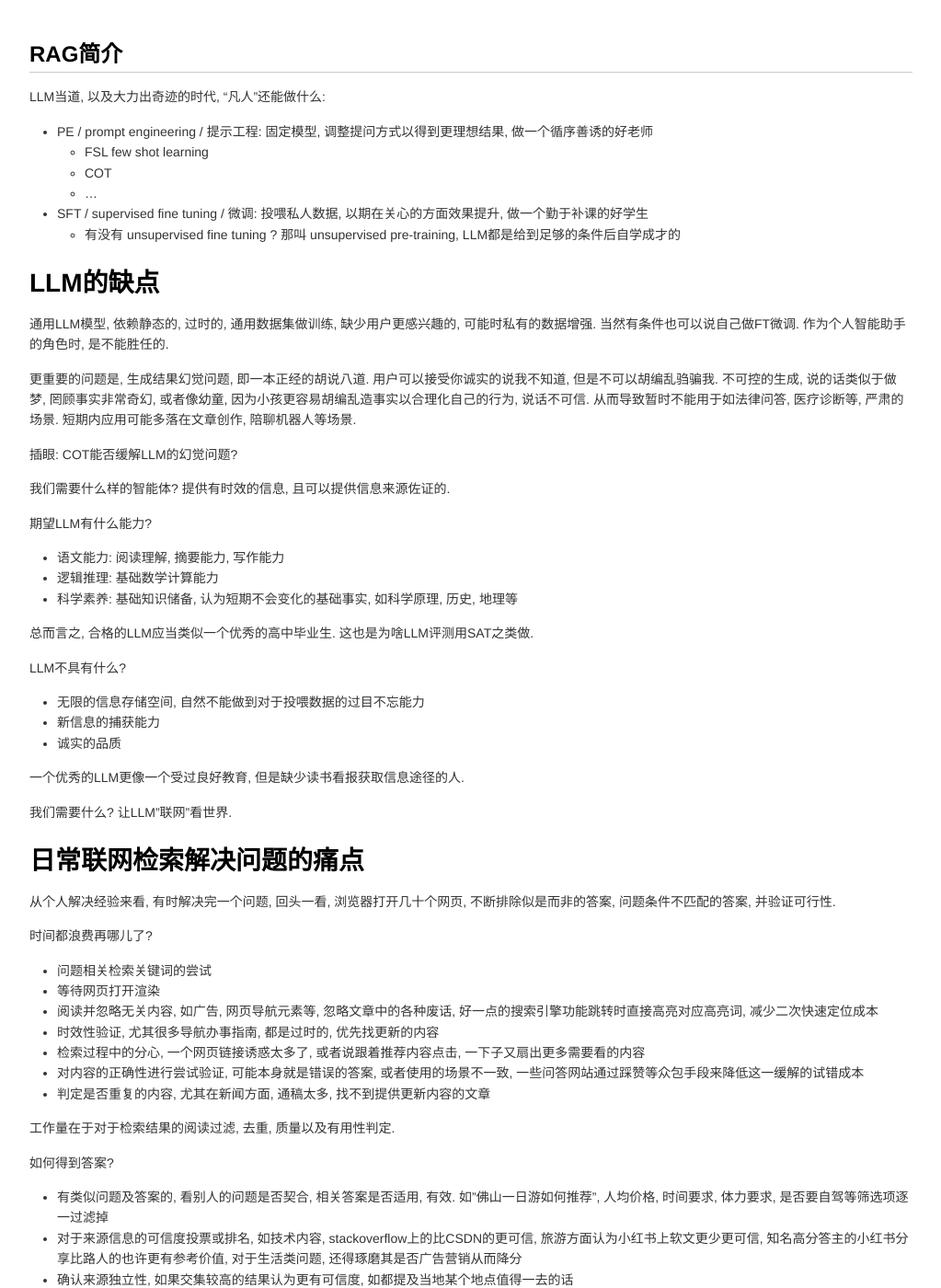
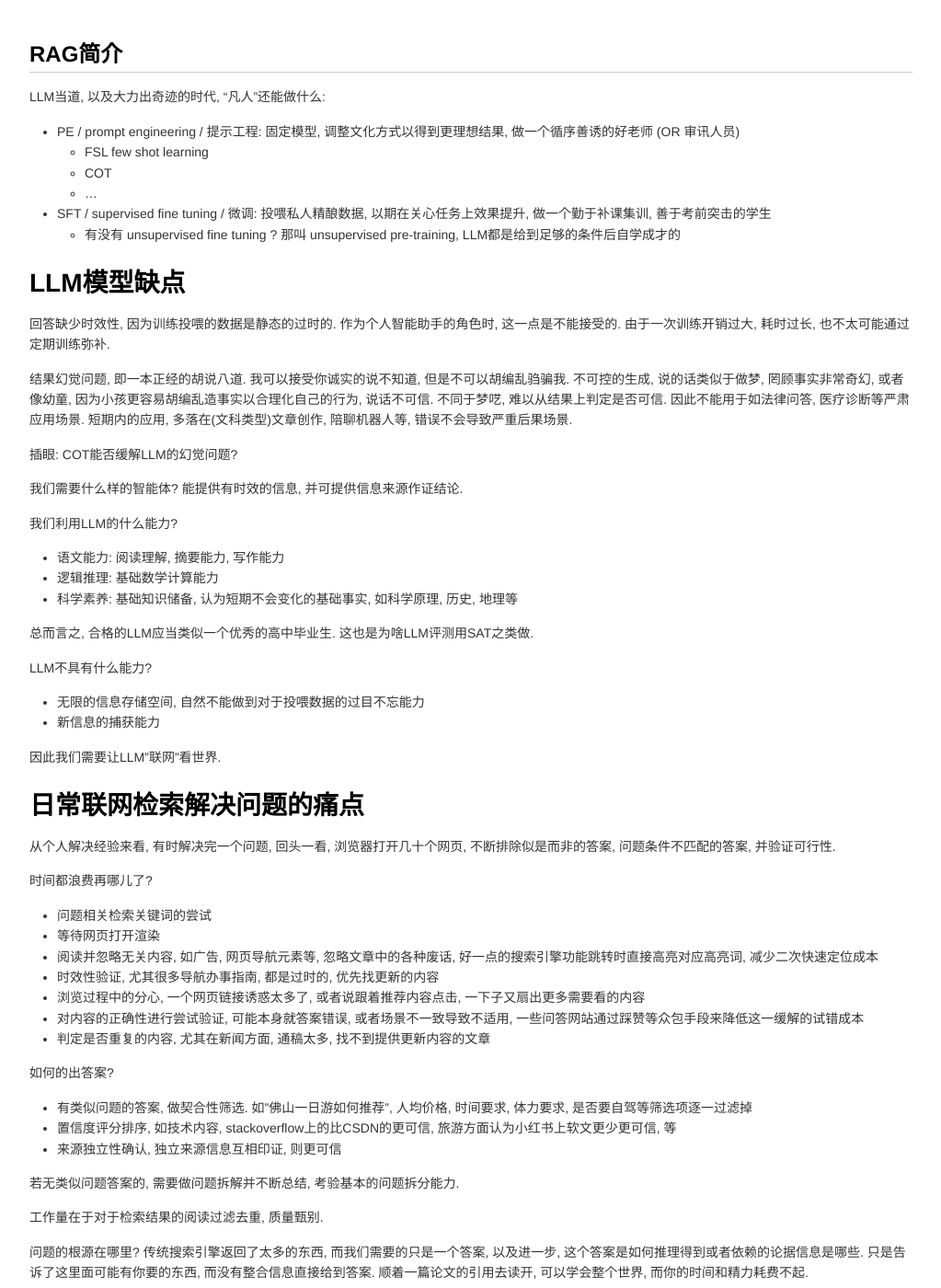
Before and after one commit to csyangchen/csyangchen.github.io, a Jekyll site: the page built from _posts/2024/2024-09-23-rag.md, in a window 1280 px wide and 1400 px high. Shown: the whole window at 92% size, without its empty margins (128-1151 px from the left). Built offline with Jekyll 4.4.1, drawn with Linux system fonts in a browser that asks for light colours; some of the changed text lies outside the part shown.

Commit message:
Update 2024-09-23-rag.md

```diff
--- a/_posts/2024/2024-09-23-rag.md
+++ b/_posts/2024/2024-09-23-rag.md
@@ -3,29 +3,29 @@
 ---
 
 LLM当道, 以及大力出奇迹的时代, "凡人"还能做什么:
-- PE / prompt engineering / 提示工程: 固定模型, 调整提问方式以得到更理想结果, 做一个循序善诱的好老师
+- PE / prompt engineering / 提示工程: 固定模型, 调整文化方式以得到更理想结果, 做一个循序善诱的好老师 (OR 审讯人员)
   - FSL few shot learning
   - COT
   - ...
-- SFT / supervised fine tuning / 微调: 投喂私人数据, 以期在关心的方面效果提升, 做一个勤于补课的好学生
+- SFT / supervised fine tuning / 微调: 投喂私人精酿数据, 以期在关心任务上效果提升, 做一个勤于补课集训, 善于考前突击的学生
   - 有没有 unsupervised fine tuning ? 那叫 unsupervised pre-training, LLM都是给到足够的条件后自学成才的
 
-# LLM的缺点
+# LLM模型缺点
 
-通用LLM模型, 依赖静态的, 过时的, 通用数据集做训练, 缺少用户更感兴趣的, 可能时私有的数据增强.
-当然有条件也可以说自己做FT微调.
-作为个人智能助手的角色时, 是不能胜任的.
+回答缺少时效性, 因为训练投喂的数据是静态的过时的. 作为个人智能助手的角色时, 这一点是不能接受的.
+由于一次训练开销过大, 耗时过长, 也不太可能通过定期训练弥补.
 
-更重要的问题是, 生成结果幻觉问题, 即一本正经的胡说八道. 用户可以接受你诚实的说我不知道, 但是不可以胡编乱驺骗我.
+结果幻觉问题, 即一本正经的胡说八道. 我可以接受你诚实的说不知道, 但是不可以胡编乱驺骗我.
 不可控的生成, 说的话类似于做梦, 罔顾事实非常奇幻, 或者像幼童, 因为小孩更容易胡编乱造事实以合理化自己的行为, 说话不可信.
-从而导致暂时不能用于如法律问答, 医疗诊断等, 严肃的场景.
-短期内应用可能多落在文章创作, 陪聊机器人等场景.
+不同于梦呓, 难以从结果上判定是否可信.
+因此不能用于如法律问答, 医疗诊断等严肃应用场景.
+短期内的应用, 多落在(文科类型)文章创作, 陪聊机器人等, 错误不会导致严重后果场景.
 
 插眼: COT能否缓解LLM的幻觉问题?
 
-我们需要什么样的智能体? 提供有时效的信息, 且可以提供信息来源佐证的.
+我们需要什么样的智能体? 能提供有时效的信息, 并可提供信息来源作证结论.
 
-期望LLM有什么能力?
+我们利用LLM的什么能力?
 
 - 语文能力: 阅读理解, 摘要能力, 写作能力
 - 逻辑推理: 基础数学计算能力
@@ -33,15 +33,12 @@
 
 总而言之, 合格的LLM应当类似一个优秀的高中毕业生. 这也是为啥LLM评测用SAT之类做.
 
-LLM不具有什么?
+LLM不具有什么能力?
 
 - 无限的信息存储空间, 自然不能做到对于投喂数据的过目不忘能力
 - 新信息的捕获能力
-- 诚实的品质
 
-一个优秀的LLM更像一个受过良好教育, 但是缺少读书看报获取信息途径的人.
-
-我们需要什么? 让LLM"联网"看世界.
+因此我们需要让LLM"联网"看世界.
 
 # 日常联网检索解决问题的痛点
 
@@ -52,30 +49,25 @@
 - 等待网页打开渲染
 - 阅读并忽略无关内容, 如广告, 网页导航元素等, 忽略文章中的各种废话, 好一点的搜索引擎功能跳转时直接高亮对应高亮词, 减少二次快速定位成本
 - 时效性验证, 尤其很多导航办事指南, 都是过时的, 优先找更新的内容
-- 检索过程中的分心, 一个网页链接诱惑太多了, 或者说跟着推荐内容点击, 一下子又扇出更多需要看的内容
-- 对内容的正确性进行尝试验证, 可能本身就是错误的答案, 或者使用的场景不一致, 一些问答网站通过踩赞等众包手段来降低这一缓解的试错成本
+- 浏览过程中的分心, 一个网页链接诱惑太多了, 或者说跟着推荐内容点击, 一下子又扇出更多需要看的内容
+- 对内容的正确性进行尝试验证, 可能本身就答案错误, 或者场景不一致导致不适用, 一些问答网站通过踩赞等众包手段来降低这一缓解的试错成本
 - 判定是否重复的内容, 尤其在新闻方面, 通稿太多, 找不到提供更新内容的文章
 
-工作量在于对于检索结果的阅读过滤, 去重, 质量以及有用性判定.
+如何的出答案?
+- 有类似问题的答案, 做契合性筛选. 如"佛山一日游如何推荐", 人均价格, 时间要求, 体力要求, 是否要自驾等筛选项逐一过滤掉
+- 置信度评分排序, 如技术内容, stackoverflow上的比CSDN的更可信, 旅游方面认为小红书上软文更少更可信, 等
+- 来源独立性确认, 独立来源信息互相印证, 则更可信
 
-如何得到答案?
-- 有类似问题及答案的, 看别人的问题是否契合, 相关答案是否适用, 有效. 如"佛山一日游如何推荐", 人均价格, 时间要求, 体力要求, 是否要自驾等筛选项逐一过滤掉
-- 对于来源信息的可信度投票或排名, 如技术内容, stackoverflow上的比CSDN的更可信, 旅游方面认为小红书上软文更少更可信, 知名高分答主的小红书分享比路人的也许更有参考价值, 对于生活类问题, 还得琢磨其是否广告营销从而降分
-- 确认来源独立性, 如果交集较高的结果认为更有可信度, 如都提及当地某个地点值得一去的话
+若无类似问题答案的, 需要做问题拆解并不断总结, 考验基本的问题拆分能力.
 
-无类似问题答案的, 需要做问题拆解并不断总结, 考验基本的问题拆分能力.
-
-以上希望知识助理能够帮我们快速提供答案, 并且和自己动手得到的结论区域一致.
+工作量在于对于检索结果的阅读过滤去重, 质量甄别.
 
 问题的根源在哪里? 传统搜索引擎返回了太多的东西, 而我们需要的只是一个答案, 以及进一步, 这个答案是如何推理得到或者依赖的论据信息是哪些.
-
-AI智能检索, 即以前提的语义检索.
-
 只是告诉了这里面可能有你要的东西, 而没有整合信息直接给到答案. 顺着一篇论文的引用去读开, 可以学会整个世界, 而你的时间和精力耗费不起.
 
 我们需要怎样的知识助理? 一个爱看报跟得上时代的, 不装逼不吹牛的私人老师.
-
-期望的检索结果: 先说结论, 再给论据和相关资料引用以供验证. 帮助节约掉资料检索, 去伪存真, 简单推理的步骤.
+问问题先说结论, 再引经据典.
+如果建立起了对于助理的信息, 则很少需要去自行验证信息来源可靠性以及推导答案的呵护逻辑性, 从而节省精力.
 
 知识助理的动作
 - 理解问题
@@ -107,26 +99,24 @@
 
 结合搜索的联网AI助手表现如何?
 
-各传统搜索引擎已有落地, 根据提问概率触发. Google AI Overviews / New Bing / 微信搜索AI问答 / 百度搜索AI智能问答 / ...
-- LLM浪潮知识助理结合搜索结果
-
+各传统搜索引擎已有落地, 根据提问概率触发. Google AI Overviews / New Bing / 微信搜索AI问答 / 百度搜索AI智能问答 / ... 等.
 简单问题, 如日期, 计算器, 天气等, 直接规则触发答案, 相当于搜索引擎加规则或者插件. 例子
 - 距离春节还有多少天
 - (42+8)/2
 - 今日广州天气
 
-对于简单能力理解问题, 根据检索问题直接高亮关联片段, 对应跳转的网页页面也高亮相关段落, 便于验证相关性
-
 结合搜索功能的AI知识助理, 国内推广比较猛的有
 - [豆包](https://www.doubao.com/chat/)
-- [KIMI](https://kimi.moonshot.cn/), 可以选择是否联网搜索, 不联网表现和ChatGPT不相上下
+- [KIMI](https://kimi.moonshot.cn/), 可以选择是否联网搜索, 不联网表现和ChatGPT"不相上下"
 - ...
 
-优点, 阅读时不用适配各种网站排版格式, 专注文字输出, 自动跳过网站广告内容.
+优点, 阅读时不用适配各种网站排版格式, 专注文字输出, 自动跳过网站广告内容. 从而跟专注内容.
 
-缺点, 对于误检索到不相关内容再融合时, 会出现奇怪的强行缝合答案, 需要进一步改善提问方式解决.
+缺点, 对于检索到不相关内容, 再融合答案时, 会出现奇怪的强行缝合答案, 需通过进一步细化提问方式解决.
 
-此外, 由于检索互联网信息的"投毒", "怎么吃石头"这个问题反而是离线的LLM问答结果比较好. 由于开放联网的本质, 导致内容质量受控性差了.
+生成速度更不上阅读速度时候, 会稍微卡一下效率.
+
+由于检索互联网信息的"投毒", "怎么吃石头"这个问题反而是离线的LLM问答结果比较好. 由于开放联网的本质, 导致内容质量受控性差了.
 
 # RAG
 
```
Also changed, not shown: other parts of _posts/2024/2024-09-23-rag.md (+1 -1 lines).
